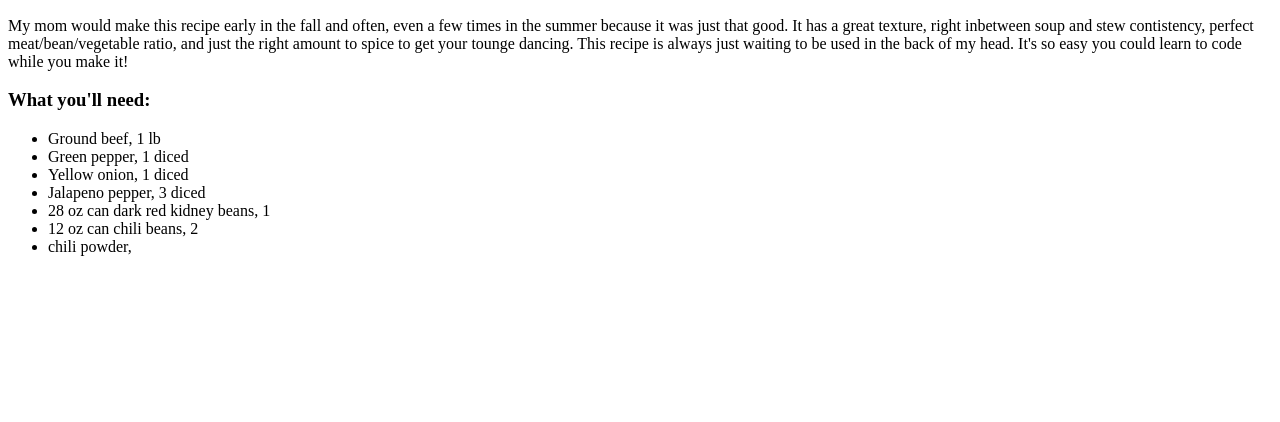
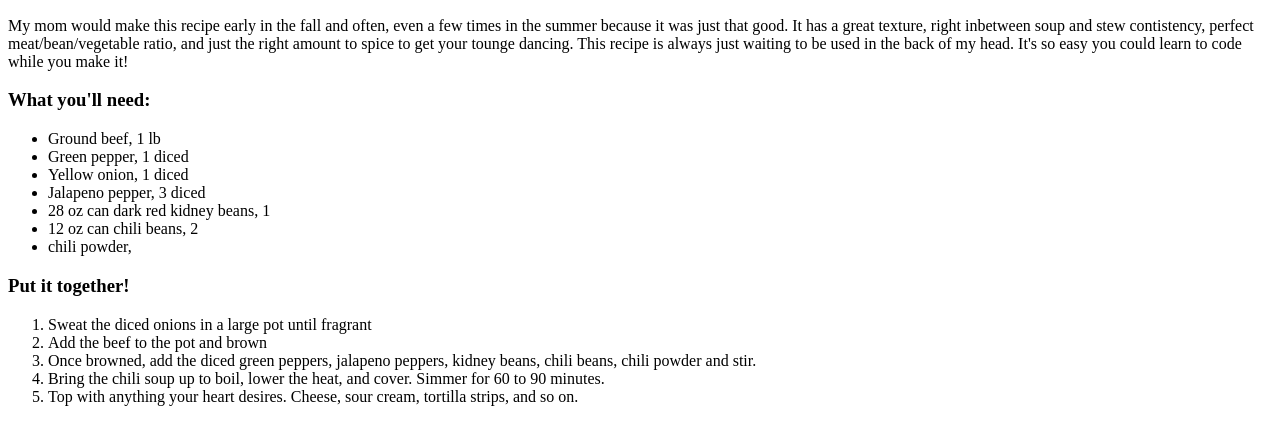
Before and after one commit to Rbackes1/odin-recipes, a plain HTML site: page recipes/momschili.html in a window 1280 px wide. Shown: the part 434-856 px from the top of the page. Before the commit the page ends 800 px from the top, so only its background shows below. Drawn offline with Linux system fonts and the light colour scheme.

Commit message:
Removed chili image, add steps to chili recipe

```diff
--- a/recipes/momschili.html
+++ b/recipes/momschili.html
@@ -9,13 +9,15 @@
     <h1> Moms Chili</h1>
 
     <img src="https://www.simplyrecipes.com/thmb/V3vQAWa1ncXFxQRcfnDPNSnlOMw=/960x0/filters:no_upscale():max_bytes(150000):strip_icc():format(webp)/__opt__aboutcom__coeus__resources__content_migration__simply_recipes__uploads__2018__12__Beef-Chili-LEAD-VERTICAL-2e908cb8aceb4a71bfd495f76b3f0481.jpg" alt="a nice bowl of chili">
-    <!-- Image not loading if it is relative, I'm confused. It works with absolute links. -->
+<!-- Image not loading if it is relative, I'm confused. It works with absolute links. -->
     <h2>A perfect meal to warm your bones on a chili day!</h2>
     <p>My mom would make this recipe early in the fall and often, even a few times in the summer because it was just that good. It has a great texture, right inbetween soup
         and stew contistency, perfect meat/bean/vegetable ratio, and just the right amount to spice to get your tounge dancing. This recipe is always just waiting to be used
         in the back of my head. It's so easy you could learn to code while you make it!
     </p>
-<h3> What you'll need: </h3>
+
+    <h3> What you'll need: </h3>
+
     <ul>
         <li>Ground beef, 1 lb</li>
         <li>Green pepper, 1 diced</li>
@@ -24,7 +26,18 @@
         <li>28 oz can dark red kidney beans, 1</li>
         <li>12 oz can chili beans, 2</li>
         <li>chili powder, </li>
+<!-- Forgetting something -->
+    </ul>
 
-    </ul>
+    <h3>Put it together!</h3>
+
+    <ol>
+        <li>Sweat the diced onions in a large pot until fragrant</li>
+        <li>Add the beef to the pot and brown</li>
+        <li>Once browned, add the diced green peppers, jalapeno peppers, kidney beans, chili beans, chili powder and stir.</li>
+        <li>Bring the chili soup up to boil, lower the heat, and cover. Simmer for 60 to 90 minutes.</li>
+        <li>Top with anything your heart desires. Cheese, sour cream, tortilla strips, and so on.</li>
+    </ol>
+
 </body>
 </html>
```
Also changed, not shown: img/chili.webp (deleted).
